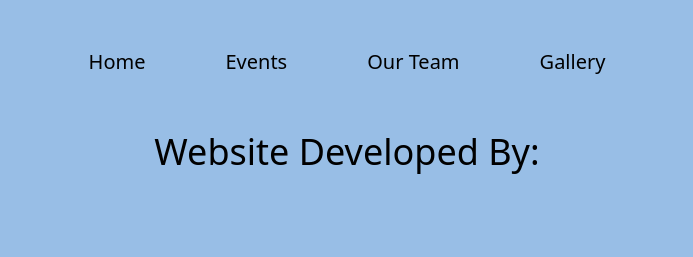
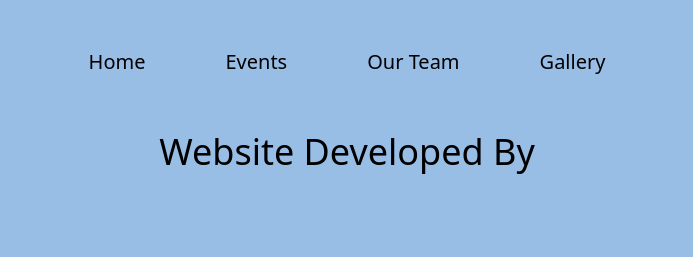
Before and after one commit to pranavabraham/the-biosphere-website, a website: page Developer_page/developer_index.html in a window 1280 px wide. Shown: the top 257 px of the page, without its empty margins (293-986 px from the left). Drawn offline with Linux system fonts and the light colour scheme.

Commit message:
Add files via upload

```diff
--- a/Developer_page/developer_index.html
+++ b/Developer_page/developer_index.html
@@ -19,7 +19,7 @@
     </nav>
     <div class="bg-lightViolet bg-waves">
         <div class="flex text-4xl justify-center p-2 pb-10">
-            Website Developed By:
+            Website Developed By
         </div>
         <div class="flex flex-col justify-center p-4">
             <div class="flex flex-row gap-x-40 justify-center m-8">
```
Also changed, not shown: Developer_page/src/main.css.
